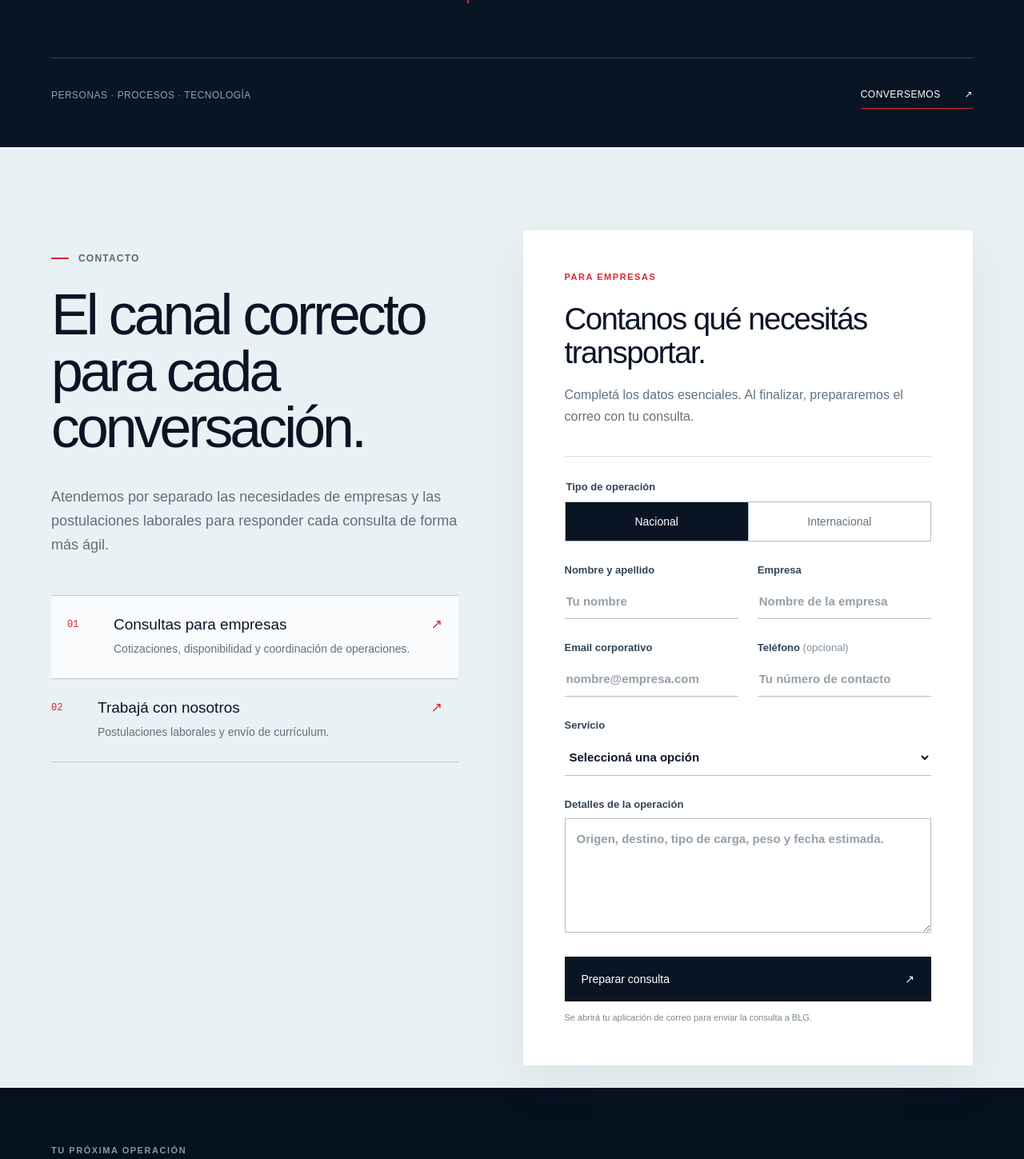
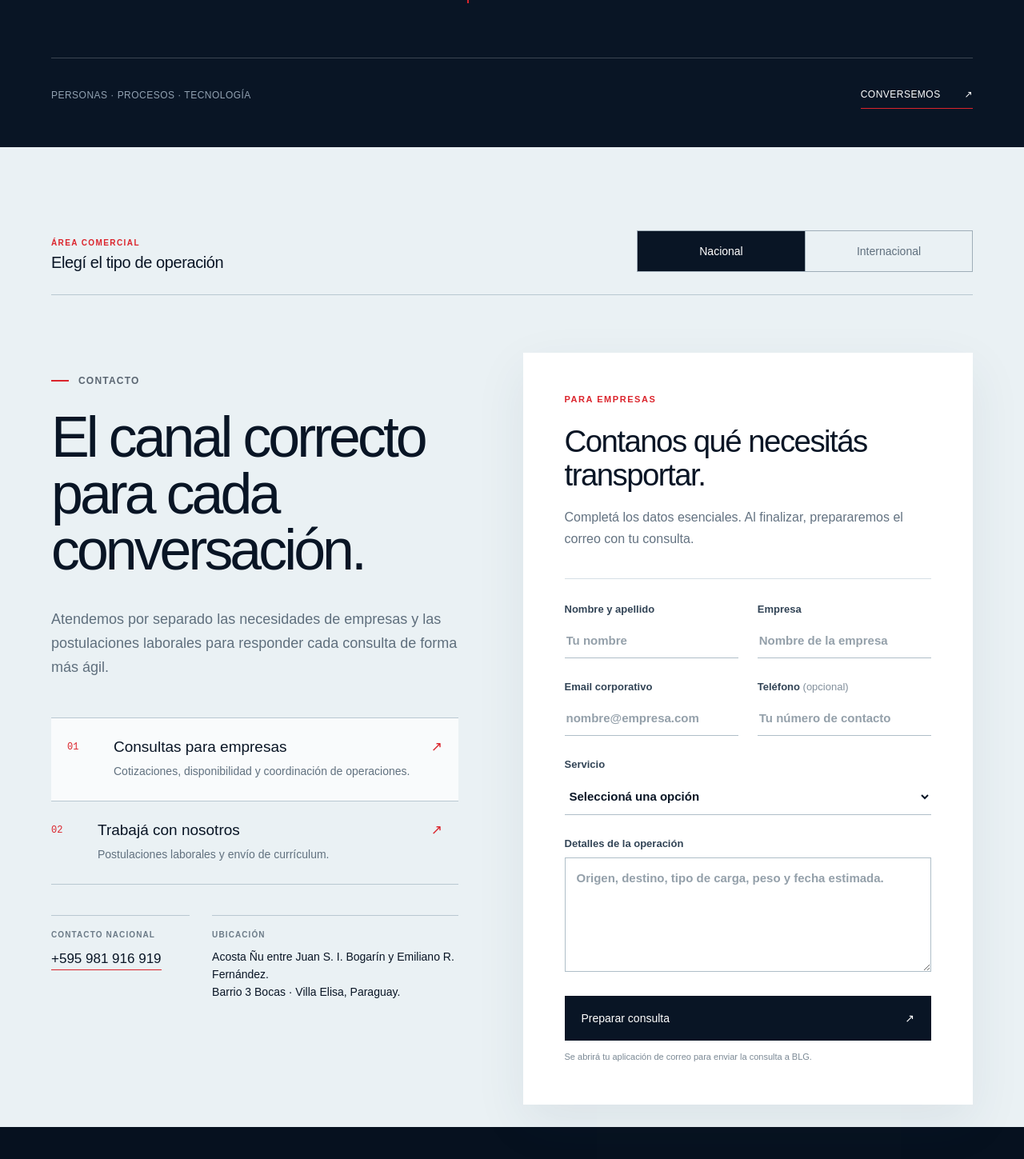
Before and after one commit to orbinetuy-alt/blginternacional, a Next.js app: page / in a window 1280 px wide. Shown: the part 5690-7139 px from the top of the page at 80% size. Built offline with nearby package versions, Linux system fonts and the light colour scheme.

Commit message:
Update Site source

```diff
--- a/app/contact.tsx
+++ b/app/contact.tsx
@@ -3,6 +3,12 @@
 import { useState, type FormEvent, type KeyboardEvent } from 'react';
 
 type Channel = 'empresas' | 'trabajo';
+type OperationScope = 'Nacional' | 'Internacional';
+
+const contactByScope: Record<OperationScope, { phone: string; href: string }> = {
+  Nacional: { phone: '+595 981 916 919', href: 'tel:+595981916919' },
+  Internacional: { phone: '+595 973 926 605', href: 'tel:+595973926605' },
+};
 
 const channels = [
   { id: 'empresas' as const, number: '01', title: 'Consultas para empresas', text: 'Cotizaciones, disponibilidad y coordinación de operaciones.' },
@@ -11,6 +17,8 @@ const channels = [
 
 export default function Contact() {
   const [channel, setChannel] = useState<Channel>('empresas');
+  const [scope, setScope] = useState<OperationScope>('Nacional');
+  const contact = contactByScope[scope];
 
   function tabKeys(event: KeyboardEvent<HTMLButtonElement>) {
     if (!['ArrowDown', 'ArrowUp', 'Home', 'End'].includes(event.key)) return;
@@ -18,6 +26,14 @@ export default function Contact() {
     const next = event.key === 'ArrowDown' || event.key === 'End' ? 'trabajo' : 'empresas';
     setChannel(next);
     document.getElementById(`contact-tab-${next}`)?.focus();
+  }
+
+  function scopeKeys(event: KeyboardEvent<HTMLButtonElement>) {
+    if (!['ArrowLeft', 'ArrowRight', 'Home', 'End'].includes(event.key)) return;
+    event.preventDefault();
+    const next: OperationScope = event.key === 'ArrowRight' || event.key === 'End' ? 'Internacional' : 'Nacional';
+    setScope(next);
+    document.getElementById(`contact-scope-${next.toLowerCase()}`)?.focus();
   }
 
   function prepareInquiry(event: FormEvent<HTMLFormElement>) {
@@ -28,16 +44,27 @@ export default function Contact() {
       `Empresa: ${String(data.get('company') ?? '')}`,
       `Email: ${String(data.get('email') ?? '')}`,
       `Teléfono: ${String(data.get('phone') ?? '') || 'No indicado'}`,
-      `Operación: ${String(data.get('scope') ?? '')}`,
+      `Operación: ${scope}`,
       `Servicio: ${String(data.get('service') ?? '')}`,
       '',
       String(data.get('message') ?? ''),
     ];
-    window.location.href = `mailto:comercial@blgtransporte.com?subject=${encodeURIComponent('Consulta empresarial desde la web')}&body=${encodeURIComponent(lines.join('\n'))}`;
+    window.location.href = `mailto:comercial@blgtransporte.com?subject=${encodeURIComponent(`Consulta ${scope.toLowerCase()} desde la web`)}&body=${encodeURIComponent(lines.join('\n'))}`;
   }
 
   return (
     <section className="contact-section" id="contacto" aria-labelledby="contact-title">
+      <div className="contact-mode-bar">
+        <div>
+          <span>Área comercial</span>
+          <strong>Elegí el tipo de operación</strong>
+        </div>
+        <div className="contact-mode-options" role="radiogroup" aria-label="Tipo de operación">
+          {(['Nacional', 'Internacional'] as const).map((item) => (
+            <button key={item} id={`contact-scope-${item.toLowerCase()}`} type="button" role="radio" aria-checked={scope === item} tabIndex={scope === item ? 0 : -1} onKeyDown={scopeKeys} onClick={() => setScope(item)}>{item}</button>
+          ))}
+        </div>
+      </div>
       <div className="contact-inner">
         <div className="contact-heading">
           <p className="section-label">Contacto</p>
@@ -53,6 +80,17 @@ export default function Contact() {
               </button>
             ))}
           </div>
+
+          <dl className="contact-directory">
+            <div aria-live="polite">
+              <dt>Contacto {scope.toLowerCase()}</dt>
+              <dd><a href={contact.href}>{contact.phone}</a></dd>
+            </div>
+            <div>
+              <dt>Ubicación</dt>
+              <dd>Acosta Ñu entre Juan S. I. Bogarín y Emiliano R. Fernández.<br />Barrio 3 Bocas · Villa Elisa, Paraguay.</dd>
+            </div>
+          </dl>
         </div>
 
         <div className="contact-panel" id="contact-panel" role="tabpanel" aria-labelledby={`contact-tab-${channel}`}>
@@ -62,13 +100,6 @@ export default function Contact() {
               <h3>Contanos qué necesitás transportar.</h3>
               <p className="contact-panel-intro">Completá los datos esenciales. Al finalizar, prepararemos el correo con tu consulta.</p>
               <div className="contact-form-grid">
-                <fieldset className="contact-scope contact-wide">
-                  <legend>Tipo de operación</legend>
-                  <div>
-                    <label><input type="radio" name="scope" value="Nacional" defaultChecked /><span>Nacional</span></label>
-                    <label><input type="radio" name="scope" value="Internacional" /><span>Internacional</span></label>
-                  </div>
-                </fieldset>
                 <label>Nombre y apellido<input name="name" autoComplete="name" placeholder="Tu nombre" required /></label>
                 <label>Empresa<input name="company" autoComplete="organization" placeholder="Nombre de la empresa" required /></label>
                 <label>Email corporativo<input name="email" type="email" autoComplete="email" placeholder="nombre@empresa.com" required /></label>
--- a/app/globals.css
+++ b/app/globals.css
@@ -77,6 +77,14 @@
 }
 
 .contact-section { background: #eaf1f4; color: var(--navy); padding: 104px 5% 28px; }
+.contact-mode-bar { max-width: 1440px; margin: 0 auto 72px; padding-bottom: 28px; border-bottom: 1px solid #b9c8d1; display: flex; align-items: flex-end; justify-content: space-between; gap: 40px; }
+.contact-mode-bar>div:first-child { display: flex; flex-direction: column; gap: 8px; }
+.contact-mode-bar>div:first-child span { color: var(--red); font-size: 10px; font-weight: 600; letter-spacing: .14em; text-transform: uppercase; }
+.contact-mode-bar>div:first-child strong { font-size: 20px; font-weight: 500; letter-spacing: -.02em; }
+.contact-mode-options { display: grid; grid-template-columns: 1fr 1fr; min-width: 420px; border: 1px solid #9fadb8; }
+.contact-mode-options button { min-height: 50px; padding: 12px 28px; border: 0; background: transparent; color: #5f6f7d; font-size: 14px; transition: color 180ms ease, background-color 180ms ease; }
+.contact-mode-options button+button { border-left: 1px solid #9fadb8; }
+.contact-mode-options button[aria-checked="true"] { background: var(--navy); color: white; }
 .contact-inner { max-width: 1440px; margin: 0 auto; display: grid; grid-template-columns: .95fr 1.05fr; gap: 7%; align-items: start; }
 .contact-heading { padding-top: 28px; }
 .contact-heading h2 { margin: 0; font-size: clamp(48px, 5.6vw, 84px); line-height: .98; letter-spacing: -.055em; font-weight: 500; }
@@ -88,6 +96,11 @@
 .contact-channels strong { display: block; margin-bottom: 9px; font-size: 19px; font-weight: 500; }
 .contact-channels small { display: block; max-width: 390px; color: #61717f; font-size: 14px; line-height: 1.55; }
 .contact-channels button>span:last-child { color: var(--red); font-size: 17px; }
+.contact-directory { margin: 38px 0 0; display: grid; grid-template-columns: .72fr 1.28fr; gap: 28px; }
+.contact-directory>div { padding-top: 18px; border-top: 1px solid #b9c8d1; }
+.contact-directory dt { margin-bottom: 11px; color: #6b7a87; font-size: 10px; font-weight: 600; letter-spacing: .11em; text-transform: uppercase; }
+.contact-directory dd { margin: 0; color: var(--navy); font-size: 14px; line-height: 1.6; }
+.contact-directory dd a { font-size: 17px; border-bottom: 1px solid var(--red); padding-bottom: 4px; }
 .contact-section :focus-visible { outline: 2px solid var(--red); outline-offset: 4px; }
 .contact-panel { min-height: 720px; padding: 52px; background: white; box-shadow: 0 22px 60px #25415314; }
 .contact-kicker { margin: 0 0 26px; color: var(--red); font-size: 11px; font-weight: 600; letter-spacing: .14em; text-transform: uppercase; }
@@ -96,15 +109,6 @@
 .contact-form-grid { display: grid; grid-template-columns: 1fr 1fr; gap: 28px 24px; padding-top: 30px; border-top: 1px solid #d6dfe5; }
 .contact-form-grid label { color: #324456; font-size: 13px; font-weight: 600; }
 .contact-form-grid label>span { color: #83909c; font-weight: 400; }
-.contact-scope { min-width: 0; margin: 0; padding: 0; border: 0; }
-.contact-scope legend { margin-bottom: 11px; color: #324456; font-size: 13px; font-weight: 600; }
-.contact-scope>div { display: grid; grid-template-columns: 1fr 1fr; border: 1px solid #afbec8; }
-.contact-scope label { position: relative; cursor: pointer; }
-.contact-scope label+label { border-left: 1px solid #afbec8; }
-.contact-form-grid .contact-scope input { position: absolute; width: 1px; height: 1px; margin: -1px; padding: 0; border: 0; overflow: hidden; clip-path: inset(50%); }
-.contact-scope label>span { min-height: 48px; display: grid; place-items: center; padding: 12px 18px; background: transparent; color: #647483; font-size: 14px; font-weight: 500; transition: background-color 180ms ease, color 180ms ease; }
-.contact-scope input:checked+span { background: var(--navy); color: white; }
-.contact-scope input:focus-visible+span { outline: 2px solid var(--red); outline-offset: 3px; }
 .contact-form-grid input, .contact-form-grid select, .contact-form-grid textarea { display: block; width: 100%; margin-top: 10px; padding: 13px 2px; border: 0; border-bottom: 1px solid #afbec8; border-radius: 0; background: transparent; color: var(--navy); font: inherit; font-size: 15px; outline: 0; }
 .contact-form-grid textarea { padding: 14px; border: 1px solid #afbec8; resize: vertical; min-height: 116px; line-height: 1.5; }
 .contact-form-grid input:focus, .contact-form-grid select:focus, .contact-form-grid textarea:focus { border-color: var(--red); box-shadow: 0 1px 0 var(--red); }
@@ -123,15 +127,20 @@
 .jobs-panel .contact-submit { margin-top: auto; }
 @media(max-width: 900px) {
   .contact-section { padding: 72px 6% 26px; }
+  .contact-mode-bar { margin-bottom: 52px; }
   .contact-inner { grid-template-columns: 1fr; gap: 52px; }
   .contact-heading { padding-top: 0; }
   .contact-heading>p:not(.section-label) { margin: 28px 0 38px; }
   .contact-panel { min-height: 0; }
 }
 @media(max-width: 560px) {
+  .contact-mode-bar { align-items: stretch; flex-direction: column; gap: 20px; margin-bottom: 44px; }
+  .contact-mode-options { min-width: 0; width: 100%; }
+  .contact-mode-options button { padding: 12px 10px; }
   .contact-heading h2 { font-size: 47px; }
   .contact-channels button { grid-template-columns: 30px 1fr auto; gap: 10px; }
   .contact-panel { padding: 32px 24px; }
+  .contact-directory { grid-template-columns: 1fr; gap: 24px; }
   .contact-form-grid { grid-template-columns: 1fr; gap: 24px; }
   .contact-wide { grid-column: 1; }
   .jobs-panel { min-height: 560px; }
@@ -353,7 +362,7 @@ body:has(dialog[open]) { overflow: hidden; }
 .fleet-photo[data-reveal="pending"] { opacity: .15; transform: scale(.99); }
 .fleet-photo[data-reveal="visible"] { transform: scale(1); }
 .contact-panel[data-reveal="pending"] { transform: translateX(20px); }
-.contact-channels[data-reveal="visible"], .contact-panel[data-reveal="visible"], .footer-main[data-reveal="visible"] { transition-delay: 90ms; }
+.contact-heading[data-reveal="visible"], .contact-channels[data-reveal="visible"], .contact-panel[data-reveal="visible"], .footer-main[data-reveal="visible"] { transition-delay: 90ms; }
 .service:nth-child(even)[data-reveal="visible"] { transition-delay: 85ms; }
 [data-reveal]:focus-within { opacity: 1; transform: none; transition-delay: 0ms; }
 .navigation button, .nav-section { position: relative; transition: color 180ms ease; }
--- a/app/scroll-reveal.tsx
+++ b/app/scroll-reveal.tsx
@@ -9,7 +9,7 @@ const revealTargets = [
   '.fleet-photo',
   '.fleet-heading', '.fleet-owned', '.fleet-specs', '.fleet-footer',
   '.about-heading', '.about-intro', '.about-experience', '.about-commitment', '.about-footer',
-  '.contact-heading', '.contact-channels', '.contact-panel',
+  '.contact-mode-bar', '.contact-heading', '.contact-channels', '.contact-panel',
   '.footer-callout', '.footer-main', '.footer-bottom',
 ].join(', ');
 
```
